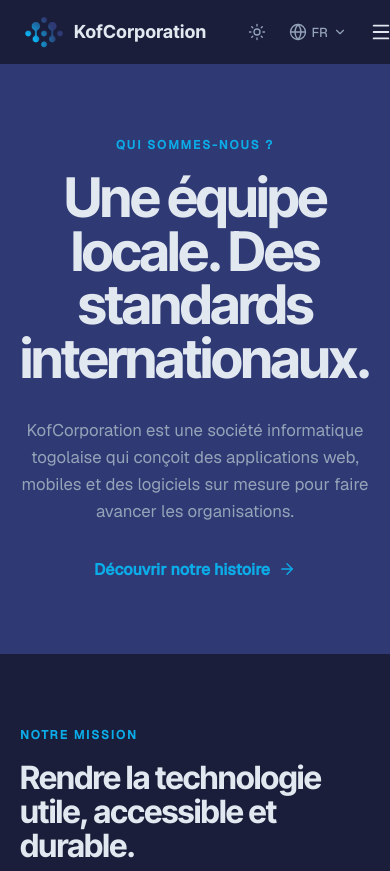
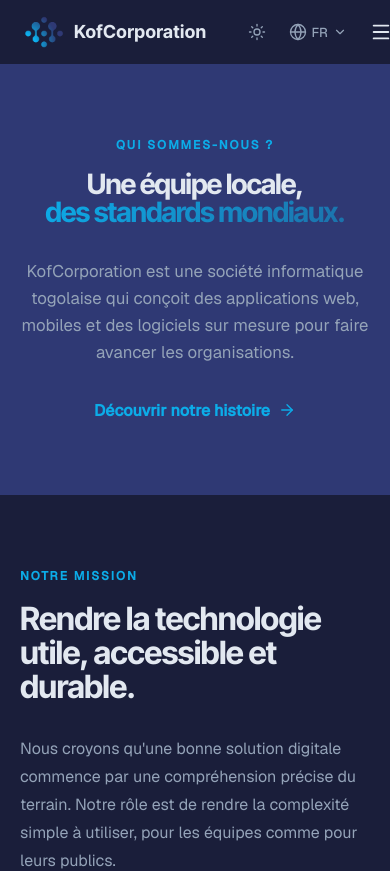
Before and after one commit to Godwin-creator/kofcorporation-website, a Next.js app: page /qui-sommes-nous in a window 390 px wide. Shown: the top 871 px of the page. Built offline with nearby package versions, Linux system fonts and the light colour scheme.

Commit message:
feat: améliorer le style des titres sur les pages About, Contact, Réalisations et Services

```diff
--- a/src/components/Hero.tsx
+++ b/src/components/Hero.tsx
@@ -10,7 +10,7 @@ export default function Hero() {
     <section className="hero">
       <div className="hero__inner">
         <div className="hero__content">
-          <motion.div
+          {/* <motion.div
             initial={{ opacity: 0, y: 20 }}
             animate={{ opacity: 1, y: 0 }}
             transition={{ duration: 0.5, delay: 0.1 }}
@@ -18,7 +18,7 @@ export default function Hero() {
           >
             <span className="hero__badge-pulse" />
             Agence Tech basée à Lomé, Togo
-          </motion.div>
+          </motion.div> */}
 
           <motion.h1
             className="hero__title"
--- a/src/components/pages/AboutPage.css
+++ b/src/components/pages/AboutPage.css
@@ -40,10 +40,22 @@
   max-width: 800px;
   margin: 0 auto;
   font-family: var(--font-heading);
-  font-size: clamp(3rem, 7vw, 6.5rem);
+  font-size: clamp(2rem, 7vw, 6.5rem);
   font-weight: 700;
   letter-spacing: -0.04em;
   line-height: 0.98;
+}
+
+.about-page__hero-title-line {
+  display: inline-block;
+  white-space: nowrap;
+}
+
+.about-page__hero-title-highlight {
+  background: linear-gradient(135deg, #0cace8 0%, #1c71aa 100%);
+  background-clip: text;
+  -webkit-background-clip: text;
+  -webkit-text-fill-color: transparent;
 }
 
 .about-page__hero-inner > p:not(.about-page__eyebrow) {
@@ -281,7 +293,7 @@
   }
 
   .about-page h1 {
-    font-size: clamp(2.75rem, 14vw, 4.5rem);
+    font-size: clamp(1.75rem, 7vw, 4.5rem);
   }
 
   .about-page__mission-grid,
--- a/src/components/pages/AboutPage.tsx
+++ b/src/components/pages/AboutPage.tsx
@@ -79,7 +79,13 @@ export default function AboutPage() {
         >
           <div className="about-page__hero-inner">
             <p className="about-page__eyebrow">Qui sommes-nous ?</p>
-            <h1 id="about-title">Une équipe locale. Des standards internationaux.</h1>
+            <h1 id="about-title">
+              <span className="about-page__hero-title-line">Une équipe locale,</span>
+              <br />
+              <span className="about-page__hero-title-line about-page__hero-title-highlight">
+                des standards mondiaux.
+              </span>
+            </h1>
             <p>
               KofCorporation est une société informatique togolaise qui conçoit
               des applications web, mobiles et des logiciels sur mesure pour
--- a/src/components/pages/RealisationsPage.tsx
+++ b/src/components/pages/RealisationsPage.tsx
@@ -132,7 +132,11 @@ export default function RealisationsPage() {
           <div className="realisations-page__hero-inner">
             <p className="realisations-page__eyebrow">Nos réalisations</p>
             <h1 id="realisations-title">
-              Des idées concrétisées en solutions utiles.
+              <span className="realisations-page__hero-title-line">Des idées concrètes</span>
+              <br />
+              <span className="realisations-page__hero-title-line realisations-page__hero-title-highlight">
+                en solutions utiles.
+              </span>
             </h1>
             <p>
               Nous concevons des expériences digitales qui répondent à des
--- a/src/components/pages/ServicesPage.tsx
+++ b/src/components/pages/ServicesPage.tsx
@@ -111,7 +111,11 @@ export default function ServicesPage() {
           <div className="services-page__hero-inner">
             <p className="services-page__eyebrow">Nos expertises</p>
             <h1 id="services-page-title">
-              La technologie au service de vos ambitions.
+              <span className="services-page__hero-title-line">Des solutions digitales</span>
+              <br />
+              <span className="services-page__hero-title-line services-page__hero-title-highlight">
+                pour vos ambitions.
+              </span>
             </h1>
             <p className="services-page__hero-description">
               De la première idée au produit en production, nous construisons
```
Also changed, not shown: src/components/pages/ContactPage.css (+14 -2 lines), src/components/pages/ContactPage.tsx (+7 -1 lines), src/components/pages/RealisationsPage.css (+14 -2 lines), src/components/pages/ServicesPage.css (+14 -2 lines).
